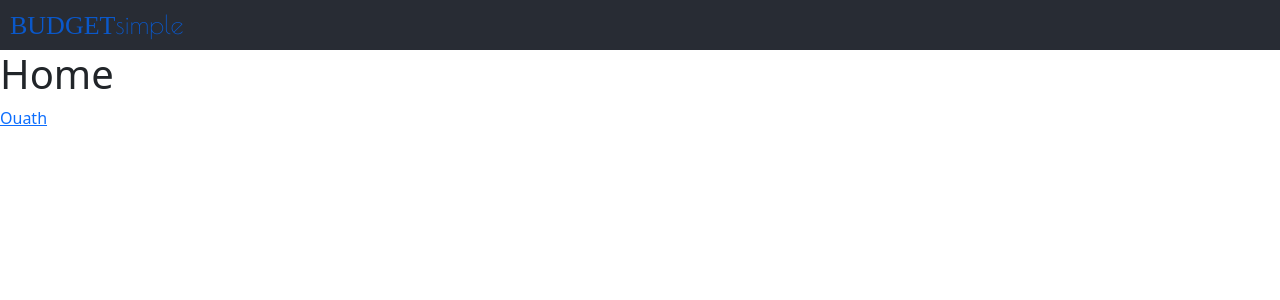
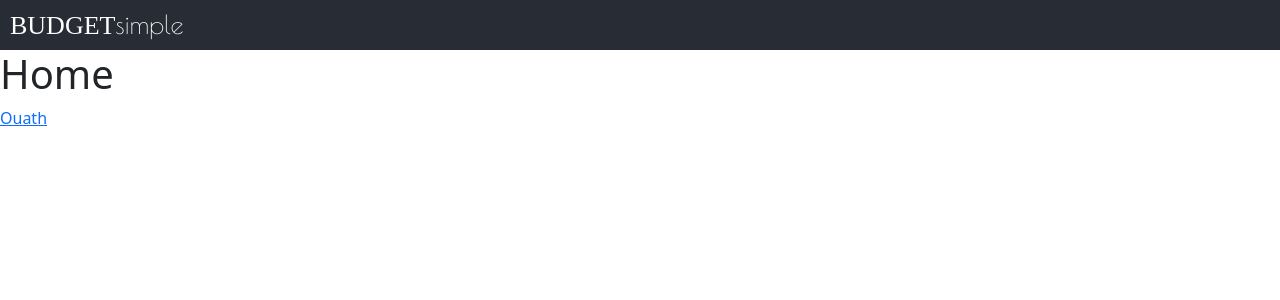
Before and after one commit to auntphil/BudgetSimple, a React (Create React App) app: page / in a window 1280 px wide. In both pictures the pointer is over the link 640 px from the left and 25 px from the top of the page. Shown: the top 300 px of the page. Built offline with nearby package versions, Linux system fonts and the light colour scheme; a web font is replaced by a local one.

Commit message:
Updated logo to always be white

```diff
--- a/src/App.css
+++ b/src/App.css
@@ -17,7 +17,7 @@
   }
 }
 
-.titleLink{
+.titleLink, a:active.titleLink, a:hover.titleLink{
   color: white;
   text-decoration: none;
   display: inline-block;
```
